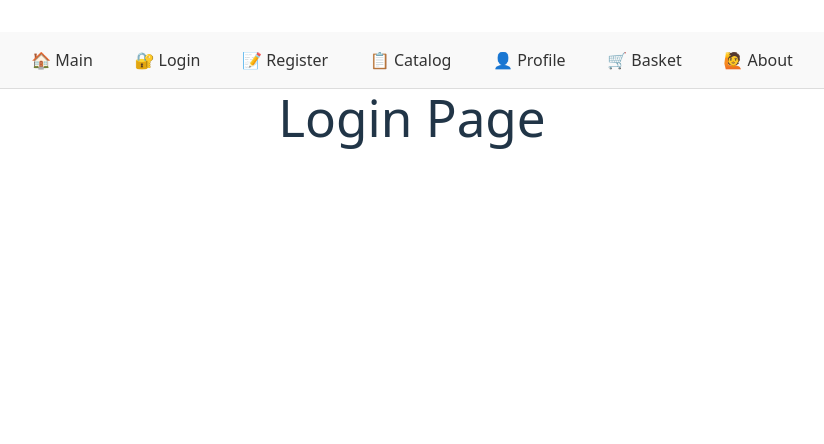
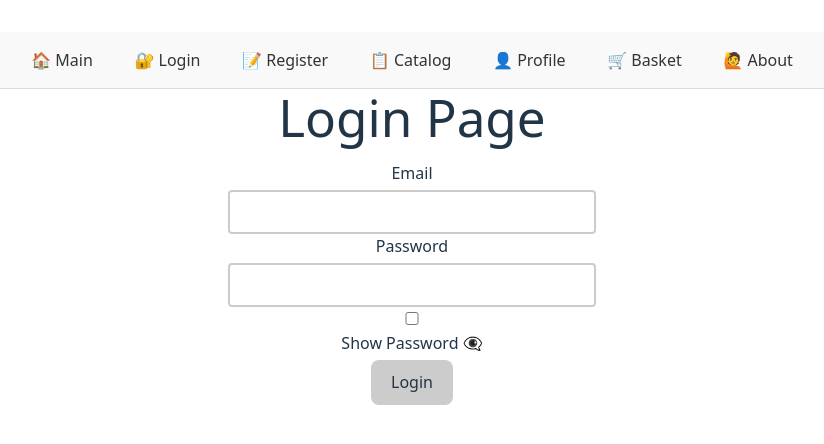
Before and after one commit to CodeBreakers-rs/eCommerce-App, a React (Vite) app: page /login in a window 1280 px wide. Shown: the top 444 px of the page, without its empty margins (228-1052 px from the left). Built offline with nearby package versions, Linux system fonts and the light colour scheme.

Commit message:
feat: add test for loginform

```diff
--- /dev/null
+++ b/src/components/tests/test.loginForm.tsx
@@ -0,0 +1,54 @@
+import { describe, it, expect } from 'vitest'
+import { render, screen, fireEvent } from '@testing-library/react'
+import { LoginForm } from '../../features/auth/components/loginForm'
+
+describe('LoginForm', () => {
+  it('renders email and password inputs and login button', () => {
+    render(<LoginForm />)
+    expect(screen.getByLabelText(/email/i)).toBeInTheDocument()
+    expect(screen.getByLabelText(/password/i)).toBeInTheDocument()
+    expect(screen.getByRole('button', { name: /login/i })).toBeInTheDocument()
+  })
+
+  it('disables login button when fields are empty', () => {
+    render(<LoginForm />)
+    const button = screen.getByRole('button', { name: /login/i })
+    expect(button).toBeDisabled()
+  })
+
+  it('enables login button when both fields are filled', () => {
+    render(<LoginForm />)
+    fireEvent.change(screen.getByLabelText(/email/i), {
+      target: { value: 'user@example.com' },
+    })
+    fireEvent.change(screen.getByLabelText(/password/i), {
+      target: { value: 'Password123!' },
+    })
+    expect(screen.getByRole('button', { name: /login/i })).toBeEnabled()
+  })
+
+  it('toggles password visibility', () => {
+    render(<LoginForm />)
+    const passwordInput = screen.getByLabelText(/password/i)
+    const toggleButton = screen.getByRole('checkbox')
+
+    expect(passwordInput).toHaveAttribute('type', 'password')
+    fireEvent.click(toggleButton)
+    expect(passwordInput).toHaveAttribute('type', 'text')
+    fireEvent.click(toggleButton)
+    expect(passwordInput).toHaveAttribute('type', 'password')
+  })
+
+  it('shows validation errors on invalid input', () => {
+    render(<LoginForm />)
+    fireEvent.change(screen.getByLabelText(/email/i), {
+      target: { value: 'bad-email' },
+    })
+    fireEvent.change(screen.getByLabelText(/password/i), {
+      target: { value: '123' },
+    })
+
+    expect(screen.getByText(/invalid email/i)).toBeInTheDocument()
+    expect(screen.getByText(/at least 8 characters/i)).toBeInTheDocument()
+  })
+})
--- a/src/features/auth/components/loginForm.tsx
+++ b/src/features/auth/components/loginForm.tsx
@@ -1,8 +1,88 @@
-import {
-  isValidEmail,
-  isValidPassword,
-} from '../../../utils/validators'
+import React, { useState } from 'react'
+import { isValidEmail, isValidPassword } from '../../../utils/validators'
+import './regForm.css'
 
-export const loginForm = () => {
+export const LoginForm = () => {
+  const [email, setEmail] = useState('')
+  const [password, setPassword] = useState('')
+  const [errors, setErrors] = useState<{ email?: string; password?: string }>(
+    {},
+  )
+  const [showPassword, setShowPassword] = useState(false)
+  const [submitted, setSubmitted] = useState(false)
 
+  const validate = () => {
+    const newErrors: typeof errors = {}
+
+    if (!isValidEmail(email)) newErrors.email = 'Invalid email format'
+    if (!isValidPassword(password))
+      newErrors.password =
+        'Password must be at least 8 characters, include upper/lowercase, number and one special character'
+
+    setErrors(newErrors)
+    return Object.keys(newErrors).length === 0
+  }
+
+  const handleSubmit = (e: React.FormEvent) => {
+    e.preventDefault()
+    setSubmitted(true)
+    if (validate()) {
+      alert('Form submitted successfully')
+      // API //TODO
+    }
+  }
+
+  return (
+    <form onSubmit={handleSubmit} className="reg-form">
+      <div className="form-group">
+        <label htmlFor="email">Email</label>
+        <input
+          type="email"
+          id="email"
+          name="email"
+          value={email}
+          onChange={(e) => setEmail(e.target.value)}
+          className={submitted && errors.email ? 'input-error' : ''}
+          aria-describedby="email-error"
+        />
+        {submitted && errors.email && (
+          <span id="email-error" className="error-message">
+            ⚠️ {errors.email}
+          </span>
+        )}
+      </div>
+
+      <div className="form-group">
+        <label htmlFor="password">Password</label>
+        <input
+          type={showPassword ? 'text' : 'password'}
+          id="password"
+          name="password"
+          value={password}
+          onChange={(e) => setPassword(e.target.value)}
+          className={submitted && errors.password ? 'input-error' : ''}
+          aria-describedby="password-error"
+        />
+        <div>
+          <label>
+            <input
+              type="checkbox"
+              checked={showPassword}
+              onChange={() => setShowPassword((prev) => !prev)}
+            />
+            Show Password 👁️‍🗨️
+          </label>
+        </div>
+        {submitted && errors.password && (
+          <span id="password-error" className="error-message">
+            ⚠️ {errors.password}
+          </span>
+        )}
+      </div>
+
+      <button type="submit" disabled={!email.trim() || !password.trim()}>
+        Login
+      </button>
+    </form>
+  )
 }
--- a/src/pages/login-page.tsx
+++ b/src/pages/login-page.tsx
@@ -1,6 +1,9 @@
+import { LoginForm } from '../features/auth/components/loginForm'
+
 const LoginPage = () => (
   <section>
     <h1>Login Page</h1>
+    <LoginForm />
   </section>
 )
 
--- a/src/utils/validators.ts
+++ b/src/utils/validators.ts
@@ -1,11 +1,12 @@
 export const isValidEmail = (email: string): boolean => {
-  const checkEmail = email.trim();
+  const checkEmail = email.trim()
+  if (checkEmail !== email) return false
   return /^[^\s@]+@[^\s@]+\.[^\s@]+$/.test(checkEmail)
 }
 
 export const isValidPassword = (password: string): boolean => {
-  const checkPass = password.trim();
-  return /^(?=.*[a-z])(?=.*[A-Z])(?=.*\d)[A-Za-z\d]{8,}$/.test(checkPass)
+  const checkPass = password.trim()
+  return /^(?=.*[a-z])(?=.*[A-Z])(?=.*\d)(?=.*[\W_]).{8,}$/.test(checkPass)
 }
 
 export const isValidName = (name: string): boolean =>
```
Also changed, not shown: 2 other files (tests, documents, lock files or other folders).
